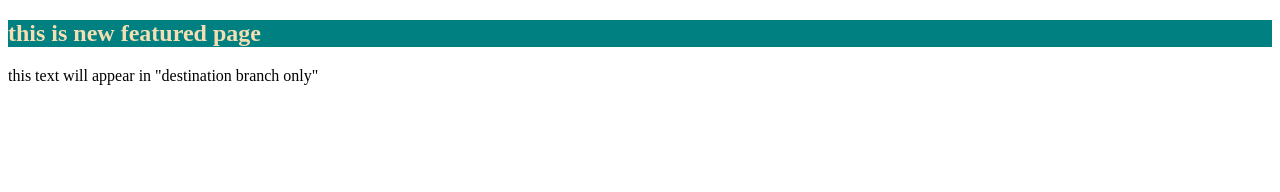
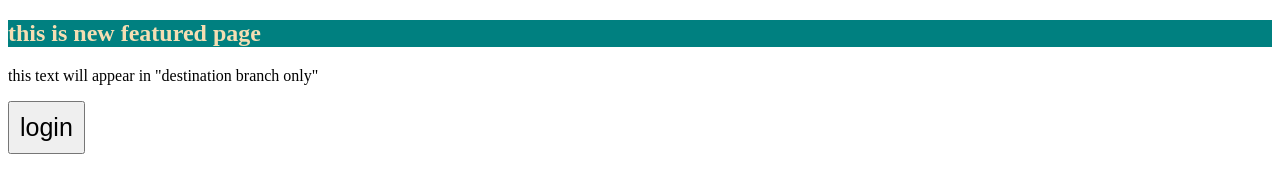
Before and after one commit to Hanzala-khan/learninig_git_github, a plain HTML site: page new_features/index.html in a window 1280 px wide. Drawn offline with Linux system fonts and the light colour scheme.

Commit message:
added login button in website_features

```diff
--- a/new_features/index.html
+++ b/new_features/index.html
@@ -25,6 +25,9 @@
         <!-- <p>
             i have got commented this line of code in feature_2
         </p> -->
+        <button style="font-size: 25px; font-family:sans-serif;text-decoration: none; padding:10px;">
+            login
+        </button>
     </div>
 </body>
 
```
